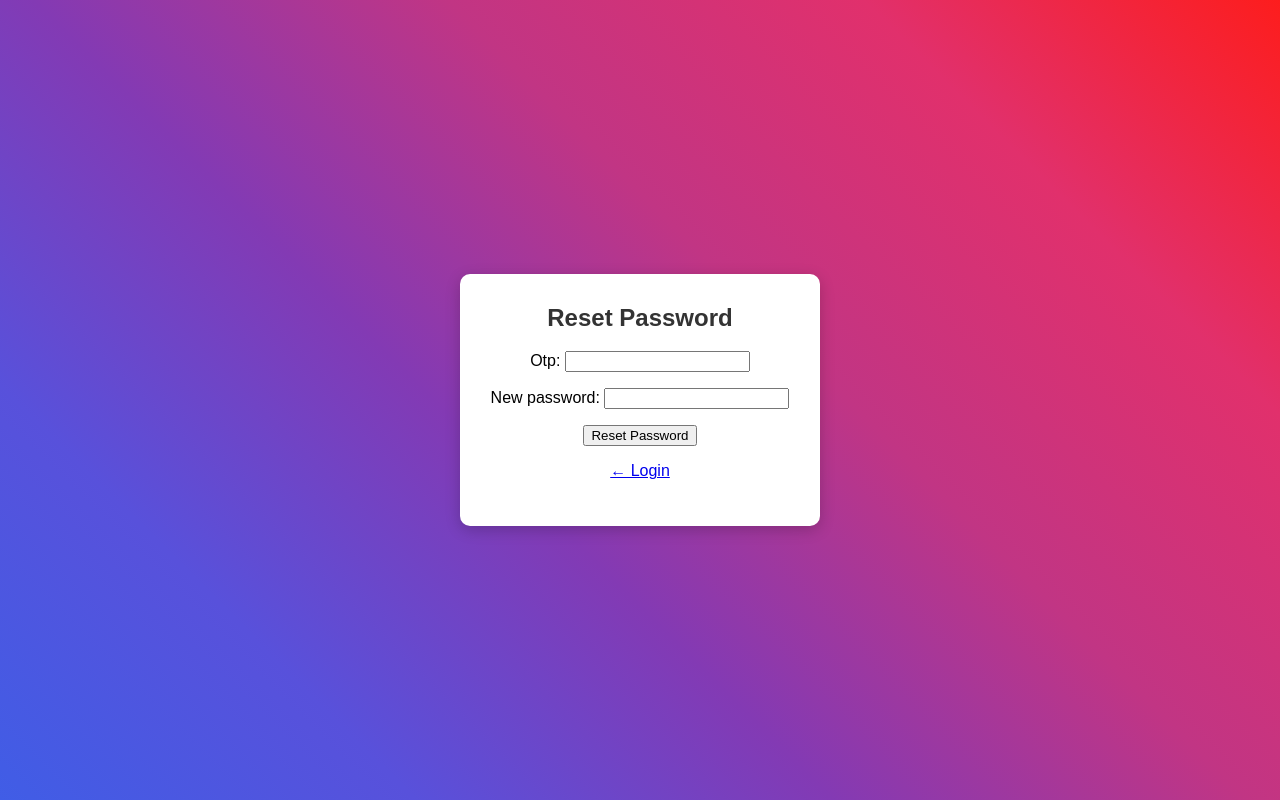
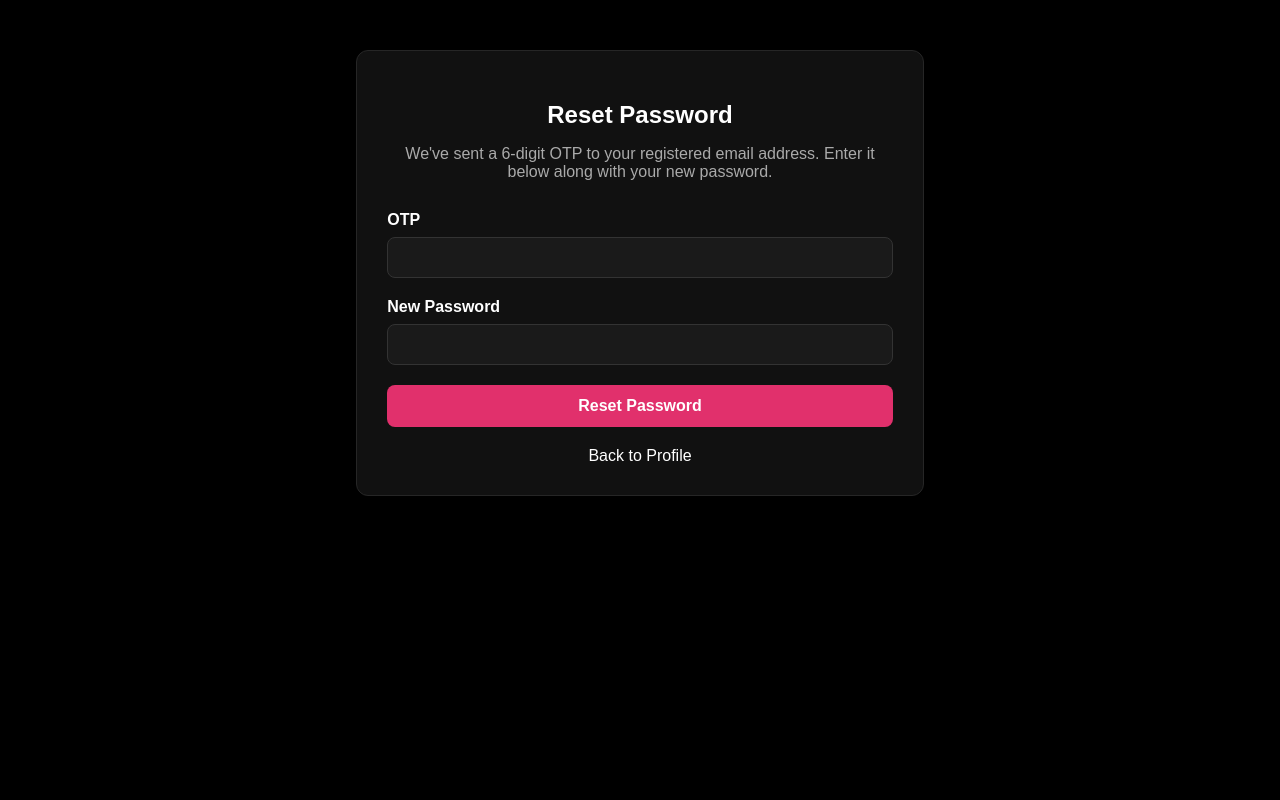
Before and after one commit to Muskan0126/SocialMediaapp, a Django app: page /reset-password/ in a window 1280 px wide. Run offline with Django 5.2, Linux system fonts and the light colour scheme; the visitor is signed in with stand-in values (Sample User, id 1); data comes from the database, SQL or seed files in the repository; parts of the project's set-up code (start-up, migrations or seed data) failed here and were passed over.

Commit message:
Social Media App   - all the functionality in infinite scroll   - common side nav   - changed reset password logic

```diff
--- a/apps/useraccount/forms.py
+++ b/apps/useraccount/forms.py
@@ -1,19 +1,20 @@
+import re
+
 from django import forms
 from django.contrib.auth import get_user_model
-import re
+
 User = get_user_model()
 
 GENDER_CHOICES = [
-    ('M', 'Male'),
-    ('F', 'Female'),
-    ('O', 'Other'),
+    ("M", "Male"),
+    ("F", "Female"),
+    ("O", "Other"),
 ]
+
 
 class SignupForm(forms.ModelForm):
 
-    password = forms.CharField(
-        widget=forms.PasswordInput()
-    )
+    password = forms.CharField(widget=forms.PasswordInput())
     phone_no = forms.CharField(max_length=10, min_length=10)
     gender = forms.ChoiceField(choices=GENDER_CHOICES)
 
@@ -29,9 +30,9 @@ class SignupForm(forms.ModelForm):
 
     def clean_username(self):
         username = self.cleaned_data.get("username")
-        if not re.match(r'^[a-z][a-z0-9_.]*$',username):
-            raise forms.ValidationError("Capital letters not allowed.")
-        if username and (username[0].isdigit() or username[0] in ('@', '/', '-', '+')):
+        if not re.match(r"^[a-z][a-z0-9_.]*$", username):
+            raise forms.ValidationError("Capital letters, spaces and special characters not allowed.")
+        if username and (username[0].isdigit() or username[0] in ("@", "/", "-", "+")):
             raise forms.ValidationError("Username must start with a letter.")
         if User.objects.filter(username=username).exists():
             raise forms.ValidationError("Username already exists.")
@@ -46,9 +47,7 @@ class SignupForm(forms.ModelForm):
     def clean_password(self):
         password = self.cleaned_data.get("password")
         if password and (password.isdigit() or len(password) < 8):
-            raise forms.ValidationError(
-                "Password must be at least 8 characters and contain letters and numbers."
-            )
+            raise forms.ValidationError("Password must be at least 8 characters and contain letters and numbers.")
         return password
 
     def clean_phone_no(self):
@@ -60,11 +59,9 @@ class SignupForm(forms.ModelForm):
 
 class LoginForm(forms.Form):
 
-    username = forms.CharField(widget=forms.TextInput(attrs={'placeholder': 'Enter your user name'}))
+    username = forms.CharField(widget=forms.TextInput(attrs={"placeholder": "Enter your user name"}))
 
-    password = forms.CharField(
-        widget=forms.PasswordInput(attrs={'placeholder': 'Enter your password'})
-    )
+    password = forms.CharField(widget=forms.PasswordInput(attrs={"placeholder": "Enter your password"}))
 
 
 class ForgotPasswordForm(forms.Form):
@@ -76,6 +73,4 @@ class ResetPasswordForm(forms.Form):
 
     otp = forms.CharField(max_length=6)
 
-    new_password = forms.CharField(
-        widget=forms.PasswordInput()
-    )
+    new_password = forms.CharField(widget=forms.PasswordInput())
--- a/apps/useraccount/views.py
+++ b/apps/useraccount/views.py
@@ -1,8 +1,9 @@
 import random
 
+from django.conf import settings
 from django.contrib import messages
 from django.contrib.auth import authenticate, get_user_model, login, logout
-from django.contrib.auth.decorators import login_required
+from django.contrib.auth.mixins import LoginRequiredMixin
 from django.core.mail import send_mail
 from django.shortcuts import redirect, render
 from django.views import View
@@ -142,14 +143,34 @@ class forgot_password_view(View):
         return render(request, "useraccount/forgot_password.html", {"form": form})
 
 
-class reset_password_view(View):
-    """This contains the reset password feature of the user information
-    Allowed to reset the password of the user account and also handle the reset password form validation.
-    also handle the verification of the OTP and redirect to the login page if successful"""
+class reset_password_view(LoginRequiredMixin, View):
 
     def get(self, request):
+
+        user = request.user
+
+        # Delete any old OTPs
+        otp.objects.filter(email=user).delete()
+
+        generated_otp = random.randint(100000, 999999)
+
+        otp.objects.create(email=user, otp=str(generated_otp))
+
+        send_mail(
+            subject="Reset Password OTP",
+            message=f"Your OTP is {generated_otp}",
+            from_email=settings.EMAIL_HOST_USER,
+            recipient_list=[user.email],
+            fail_silently=False,
+        )
+
         form = ResetPasswordForm()
-        return render(request, "useraccount/reset_password.html", {"form": form})
+
+        return render(
+            request,
+            "useraccount/reset_password.html",
+            {"form": form},
+        )
 
     def post(self, request):
 
@@ -158,50 +179,44 @@ class reset_password_view(View):
         if form.is_valid():
 
             otp_text = form.cleaned_data["otp"]
-
             new_password = form.cleaned_data["new_password"]
 
-            email = request.session.get("reset_email")
-
-            if not email:
-
-                messages.error(request, "Session expired. Try again.")
-
-                return redirect("forgot_password")
+            user = request.user
+            email = user.email
 
             try:
-
                 otp_record = otp.objects.get(email__email=email, otp=otp_text)
 
             except otp.DoesNotExist:
-
                 messages.error(request, "Invalid OTP.")
-
-                return render(request, "useraccount/reset_password.html", {"form": form})
+                return render(
+                    request,
+                    "useraccount/reset_password.html",
+                    {"form": form},
+                )
 
             if otp_record.is_expired():
-
                 otp_record.delete()
-
                 messages.error(request, "OTP has expired.")
-
-                return redirect("forgot_password")
-
-            user = User.objects.get(email=email)
+                return render(
+                    request,
+                    "useraccount/reset_password.html",
+                    {"form": form},
+                )
 
             user.set_password(new_password)
-
             user.save()
 
             otp_record.delete()
 
-            request.session.pop("reset_email", None)
+            messages.success(request, "Password reset successfully.")
+            return redirect("profile_view")
 
-            messages.success(request, "Password reset successfully.")
-
-            return redirect("login")
-
-        return render(request, "useraccount/reset_password.html", {"form": form})
+        return render(
+            request,
+            "useraccount/reset_password.html",
+            {"form": form},
+        )
 
 
 class home_view(View):
--- a/templates/includes/sidebar.html
+++ b/templates/includes/sidebar.html
@@ -5,7 +5,7 @@
     <a href="{% url 'logout' %}">&#10149 Signout</a>
     <a href="{% url 'profile_view' %}"> &#9787 Profile</a>
     <a href="{% url 'premium' %}" class="a">⭐ Premium</a>
-      <a href="{% url 'forgot_password' %}"> &#9998 Reset Password </a>
+      <a href="{% url 'reset_password' %}"> &#9998 Reset Password </a>
 
       <button
       type="button"
--- a/templates/useraccount/reset_password.html
+++ b/templates/useraccount/reset_password.html
@@ -1,21 +1,175 @@
+<!DOCTYPE html>
 
-<body style="background: linear-gradient(45deg, #405de6, #5851db, #833ab4, #c13584, #e1306c, #fd1d1d); min-height: 100vh; margin: 0; display: flex; justify-content: center; align-items: center; flex-direction: column; font-family: sans-serif;"></body>
-    <div style="background: white; padding: 30px; border-radius: 10px; box-shadow: 0 4px 15px rgba(0,0,0,0.2); text-align: center; min-width: 300px;">
-        <h2 style="margin-top: 0; color: #333;">Reset Password</h2>
+<html>
+<head>
+
+<title>Reset Password</title>
+
+<style>
+
+body{
+    background:#000;
+    color:white;
+    font-family:Arial,sans-serif;
+}
+
+.container{
+    width:40%;
+    margin:50px auto;
+    background:#111;
+    padding:30px;
+    border-radius:12px;
+    border:1px solid #262626;
+}
+
+h2{
+    text-align:center;
+    margin-bottom:10px;
+}
+
+p{
+    text-align:center;
+    color:#aaa;
+    margin-bottom:30px;
+}
+
+.form-group{
+    margin-bottom:20px;
+}
+
+label{
+    display:block;
+    margin-bottom:8px;
+    font-weight:bold;
+}
+
+input{
+    width:100%;
+    padding:12px;
+    background:#1a1a1a;
+    border:1px solid #333;
+    border-radius:8px;
+    color:white;
+    box-sizing:border-box;
+}
+
+.errorlist{
+    color:#ff4d4d;
+    list-style:none;
+    padding:0;
+    margin-top:5px;
+}
+
+button{
+    width:100%;
+    padding:12px;
+    border:none;
+    background:#e1306c;
+    color:white;
+    border-radius:8px;
+    cursor:pointer;
+    font-weight:bold;
+    font-size:16px;
+}
+
+button:hover{
+    background:#ff4f8b;
+}
+
+.back{
+    display:block;
+    margin-top:20px;
+    text-align:center;
+    color:white;
+    text-decoration:none;
+}
+
+.messages{
+    list-style:none;
+    padding:0;
+    margin-bottom:20px;
+}
+
+.messages li{
+    padding:10px;
+    border-radius:8px;
+    margin-bottom:10px;
+}
+
+.success{
+    background:#1e4620;
+}
+
+.error{
+    background:#5f2120;
+}
+
+</style>
+
+</head>
+
+<body>
+
+<div class="container">
+
+<h2>Reset Password</h2>
+
+<p>
+We've sent a 6-digit OTP to your registered email address.
+Enter it below along with your new password.
+</p>
+
 {% if messages %}
-        <ul class="messages" style="list-style: none; padding: 0; margin-bottom: 10px;">
+<ul class="messages">
     {% for message in messages %}
-                <li style="color: {% if 'error' in message.tags %}red{% else %}green{% endif %};">
+        <li class="{{ message.tags }}">
             {{ message }}
         </li>
     {% endfor %}
 </ul>
 {% endif %}
-        <form method="post">
+
+<form method="POST">
+
 {% csrf_token %}
-            {{ form.as_p }}
+
+<div class="form-group">
+
+<label>OTP</label>
+
+{{ form.otp }}
+
+{{ form.otp.errors }}
+
+</div>
+
+<div class="form-group">
+
+<label>New Password</label>
+
+{{ form.new_password }}
+
+{{ form.new_password.errors }}
+
+</div>
+
+{{ form.non_field_errors }}
+
 <button type="submit">
 Reset Password
 </button>
-            <p><a href="{% url 'login' %}">← Login</a></p>
+
 </form>
+
+<a
+href="{% url 'profile_view' %}"
+class="back"
+>
+Back to Profile
+</a>
+
+</div>
+
+</body>
+
+</html>
```
Also changed, not shown: templates/post/home.html (+24 -9 lines). Lines whose indentation alone changed are shown as unchanged.
